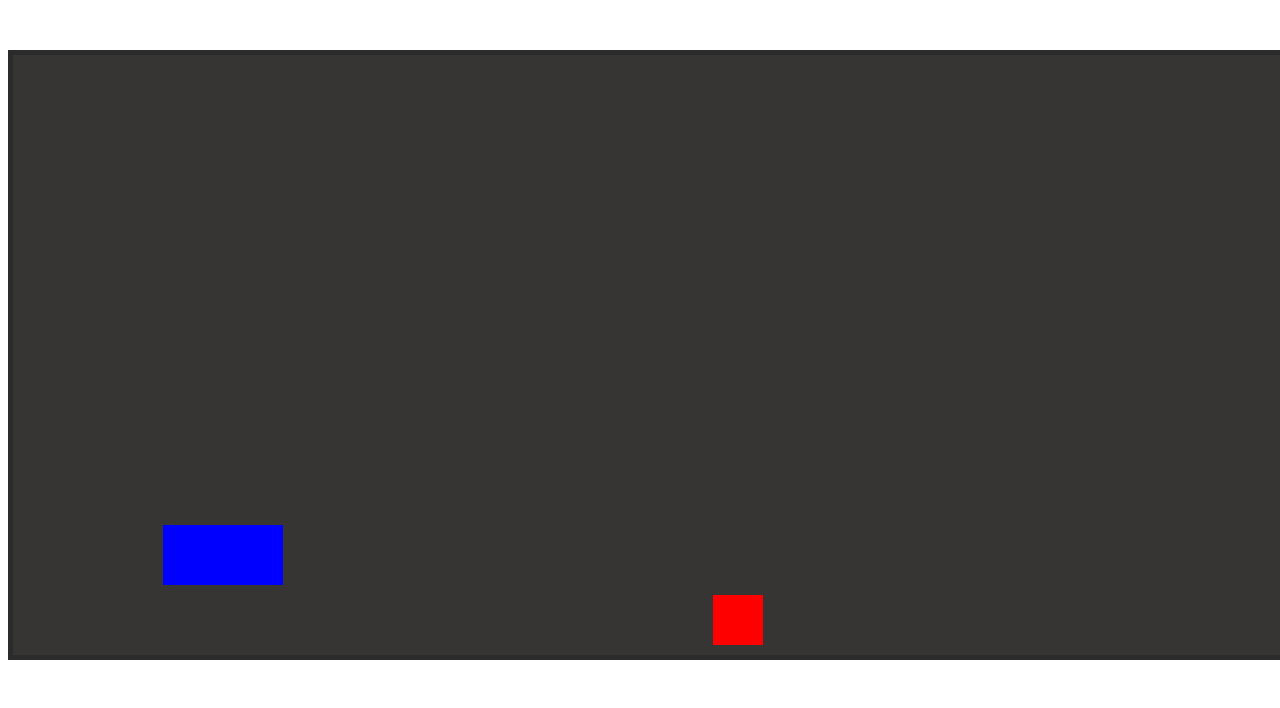
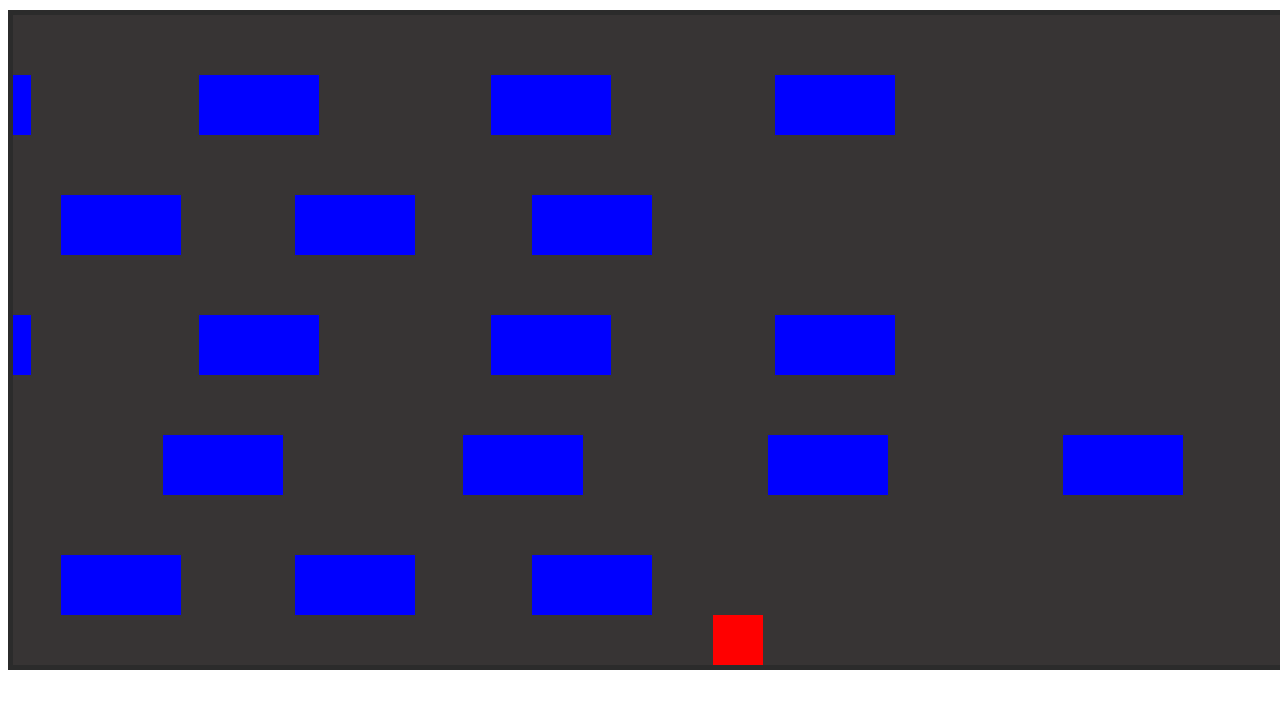
Before and after one commit to luubarcelona/frogger-game, a plain HTML site: page index.html in a window 1280 px wide. Shown: the top 708 px of the page. Drawn offline with Linux system fonts and the light colour scheme.

Commit message:
add cars

```diff
--- a/index.html
+++ b/index.html
@@ -7,7 +7,7 @@
     <link rel="stylesheet" href="styles.css">
 </head>
 <body>
-<canvas id="miCanvas" width="1480" height="600"></canvas>
+<canvas id="miCanvas" width="1480" height="650"></canvas>
 
 <script src="init.js"></script>
 </body>
--- a/init.js
+++ b/init.js
@@ -5,7 +5,7 @@ const cars = []
 let animationId
 const frogger = {
     positionX:700,
-    positionY:540,
+    positionY:600,
     width:50,
     height:50,
     lives: 3,
@@ -32,15 +32,29 @@ function drawFrogger() {
 
 function moveCars() {
     ctx.clearRect(0, 0, canvas.width, canvas.height)
+
     cars.forEach((carMovement) => {
-        carMovement.positionX += speeds
+        carMovement.positionX += carMovement.speed
         ctx.fillStyle = carMovement.color
         ctx.fillRect(carMovement.positionX, carMovement.positionY, carMovement.width, carMovement.height)
     })
 }
+
 setInterval(() => {
-    cars.push({ ...carTemplate})
-}, 2500)
+ cars.push({ ...carTemplate, positionY: 60, speed: 4 })
+}, 1200)
+setInterval(() => {
+ cars.push({ ...carTemplate, positionY: 180, speed: 3 })
+}, 1300)
+setInterval(() => {
+ cars.push({ ...carTemplate, positionY: 300,speed: 4 })
+}, 1200)
+setInterval(() => {
+ cars.push({ ...carTemplate, positionY: 420, speed: 5 })
+}, 1000)
+setInterval(() => {
+ cars.push({ ...carTemplate, positionY: 540, speed: 3 })
+}, 1300)
 
 function colliding(frogger, cars) {
 
@@ -62,7 +76,7 @@ function drawGame() {
         console.log("¡Rana atropellada! Vidas restantes:", frogger.lives)
 
         frogger.positionX = 700
-        frogger.positionY = 540
+        frogger.positionY = 600
 
         if(frogger.lives === 0){
             console.log("¡Juego terminado!")
--- a/styles.css
+++ b/styles.css
@@ -2,7 +2,7 @@ canvas {
   border: 5px solid rgb(43, 43, 43);
   display: flex;
   margin: auto;
-  margin-top:50px;
+  margin-top:10px;
   overflow: hidden;
   background-color: rgb(55, 52, 52);
 
```
